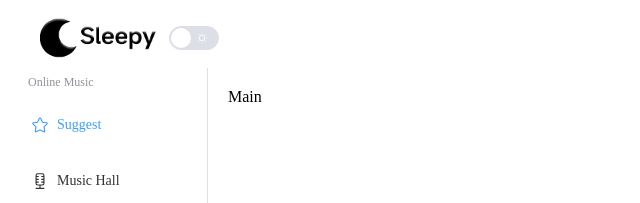
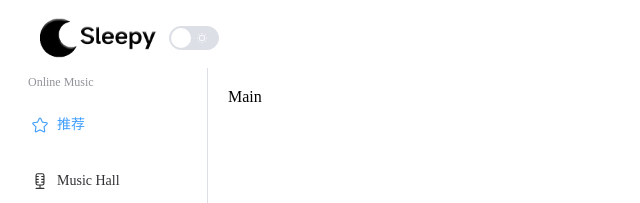
Before and after one commit to Z-Bokle/Sleepy, a Vue app: page / in a window 1280 px wide. Shown: the top 203 px of the page, without its empty margins (0-640 px from the left). Built offline with nearby package versions, Linux system fonts and the light colour scheme.

Commit message:
SideList部分标识符更新

```diff
--- a/src/components/SideList.vue
+++ b/src/components/SideList.vue
@@ -2,10 +2,10 @@
     <el-scrollbar>
         <el-menu default-active="suggest" @open="handleOpen" @close="handleClose" router="true">
         <el-space direction="vertical" size="large" :fill="true">
-            <el-menu-item-group v-for="item in listItems" :title="item.title" class="el-menu-item-group">
-                <el-menu-item v-for="subItem in item.subItems" :index="subItem.index">
-                    <dynamic-icon :type="subItem.icon"></dynamic-icon>
-                    <span>{{subItem.text}}</span>
+            <el-menu-item-group v-for="menuItemGroup in menuItemGroups" :title="menuItemGroup.title" class="el-menu-item-group">
+                <el-menu-item v-for="menuItem in menuItemGroup.menuItems" :index="menuItem.index">
+                    <dynamic-icon :type="menuItem.icon"></dynamic-icon>
+                    <span>{{menuItem.text}}</span>
                 </el-menu-item>
             </el-menu-item-group>
         </el-space>
@@ -17,53 +17,53 @@
 <script lang="ts" setup>
 import dynamicIcon from './ListIcon';
 
-interface subItem{
-    //对应一个el-menu-item
+interface menuItem{
+    // 菜单项目
+    // 索引，不重复字符串，同时兼顾菜单路由
     index:string,
+    // 显示文本
     text:string,
-    router:string,
+    // 菜单图标对应字符串
     icon:string
 }
 
-interface item{
-    //对应一个el-menu-item-group
+interface menuItemGroup{
+    // 菜单组
+    // 组标题
     title:string,
-    subItems:subItem[]
+    // 组内菜单项
+    menuItems:menuItem[]
 }
 
-let listItems:item[] = [{
+const menuItemGroups:menuItemGroup[] = [{
     title:"Online Music",
-    subItems:[{
+    menuItems:[{
         index:"suggest",
-        text:"Suggest",
-        router:"",
+        text:"推荐",
         icon:"star"
     },
     {
         index:"music-hall",
         text:"Music Hall",
-        router:"",
         icon:"mic"
     }]
 },
 {
     title:"My Misic",
-    subItems:[{
+    menuItems:[{
         index:"like",
         text:"Like",
-        router:"",
         icon:"collection"
     },
     {
         index:"recently-play",
         text:"Recently Play",
-        router:"",
         icon:"clock"
     }]
 },
 {
     title:"My Music List",
-    subItems:[]
+    menuItems:[]
 }];
 
 
```
